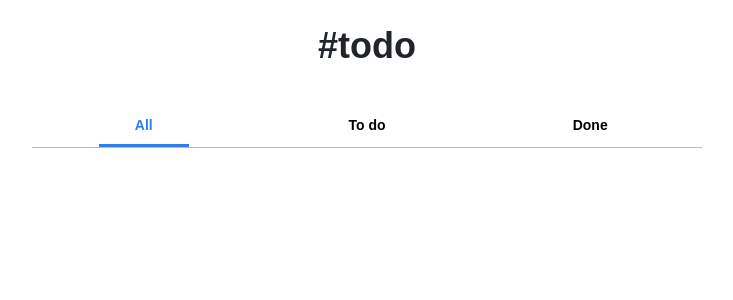
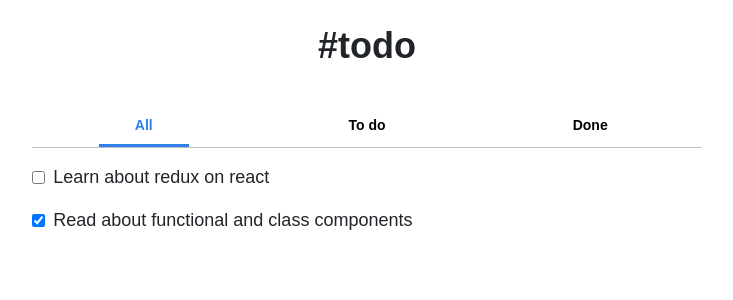
Before and after one commit to JoseScap/todo-app-react-redux, a React (Create React App) app: page / in a window 1280 px wide. Shown: the top 300 px of the page, without its empty margins (273-1006 px from the left). Built offline with nearby package versions, Linux system fonts and the light colour scheme; a web font is replaced by a local one.

Commit message:
Todos and its function to toggle its check

```diff
--- a/src/App.js
+++ b/src/App.js
@@ -1,4 +1,5 @@
-import Header from './components/Header.jsx';
+import Header from './components/Header';
+import Todos from './components/Todos';
 
 import './css/fonts.css';
 import './css/bootstrap.min.css';
@@ -8,6 +9,7 @@ function App() {
   return (
     <div>
       <Header />
+      <Todos />
     </div>
   );
 }
--- /dev/null
+++ b/src/components/Todo.jsx
@@ -0,0 +1,15 @@
+import { useDispatch } from 'react-redux';
+import { toggleDone } from './../redux/actions/todos';
+
+const Todo = ({todo}) => {
+  const dispatch = useDispatch();
+
+  return (
+    <div className="todo mt-3" onClick={() => dispatch(toggleDone(todo.id)) }>
+      <input type="checkbox" checked={todo.done}/>
+      <p className="m-0 mx-2">{todo.task}</p>
+    </div>
+  );
+}
+
+export default Todo;
--- /dev/null
+++ b/src/components/Todos.jsx
@@ -0,0 +1,20 @@
+import { useSelector } from 'react-redux';
+import Todo from './Todo';
+
+const Todos = () => {
+  const todos = useSelector(state => state.todos.todos);
+
+  return (
+    <section className="todos">
+      <div className="container">
+        {
+          todos.map((todo, i) => (
+            <Todo todo={todo} key={i}/>
+          ))
+        }
+      </div>
+    </section>
+  );
+}
+
+export default Todos;
--- a/src/css/style.css
+++ b/src/css/style.css
@@ -26,3 +26,15 @@
   color: #2F80ED;
   border-bottom: 3px solid #2F80ED;
 }
+.todos .container .todo {
+  display: flex;
+  align-items: center;
+  width: 60%;
+  margin: 0 auto;
+  cursor: pointer;
+}
+.todos .container .todo p {
+  font-family: 'Montserrat', sans-serif;
+  font-weight: 500;
+  font-size: 18px;
+}
--- a/src/less/style.less
+++ b/src/less/style.less
@@ -1 +1,2 @@
 @import './header.less';
+@import './todos.less';
--- /dev/null
+++ b/src/less/todos.less
@@ -0,0 +1,19 @@
+.todos {
+
+  .container {
+
+    .todo {
+      display: flex;
+      align-items: center;
+      width: 60%;
+      margin: 0 auto;
+      cursor: pointer;
+
+      p {
+        font-family: 'Montserrat', sans-serif;
+        font-weight: 500;
+        font-size: 18px;
+      }
+    }
+  }
+}
--- /dev/null
+++ b/src/redux/actions/todos.js
@@ -0,0 +1,5 @@
+let id = 2;
+
+export function toggleDone(id) {
+  return { type: 'TOGGLE_DONE', payload: id }
+}
--- a/src/redux/reducers/index.js
+++ b/src/redux/reducers/index.js
@@ -1,6 +1,8 @@
 import { combineReducers } from 'redux';
 import tabs from './tabs';
+import todos from './todos';
 
 export default combineReducers({
-  tabs
+  tabs,
+  todos
 });
--- /dev/null
+++ b/src/redux/reducers/todos.js
@@ -0,0 +1,34 @@
+const initialState = {
+  todos: [
+    {
+      task: "Learn about redux on react",
+      done: false,
+      id: 1
+    },
+    {
+      task: "Read about functional and class components",
+      done: true,
+      id: 2
+    }
+  ]
+};
+
+function tasks(state = initialState, action = null) {
+  switch (action.type) {
+    case 'TOGGLE_DONE':
+      let index = state.todos.findIndex(e => e.id === action.payload);
+
+      let todos = [...state.todos];
+
+      todos[index].done = !todos[index].done
+
+      return {
+        ...state,
+        todos
+      };
+    default:
+      return state;
+  }
+}
+
+export default tasks;
```
Also changed, not shown: src/components/Tasks.jsx (deleted, +0 -7 lines).
